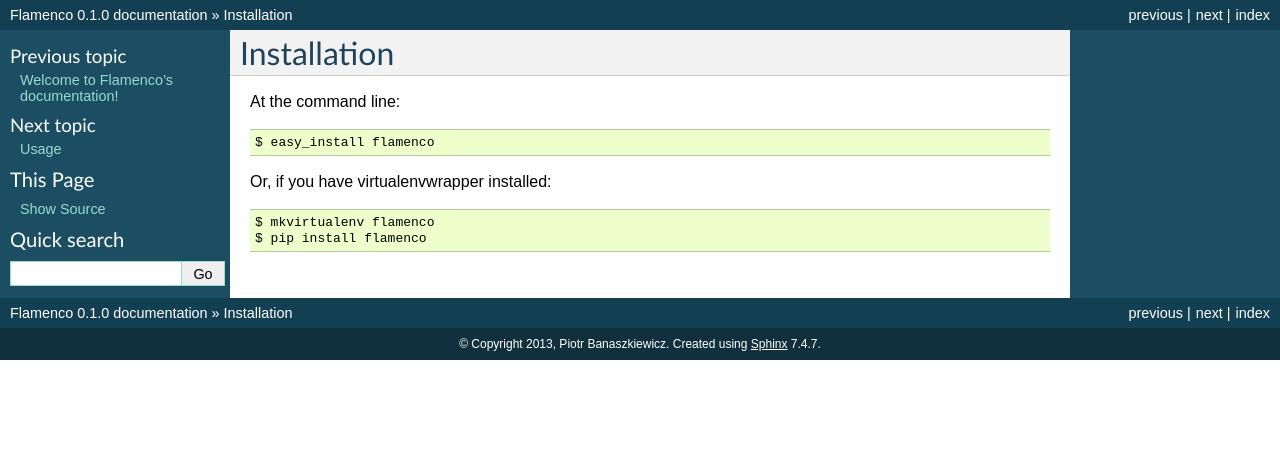
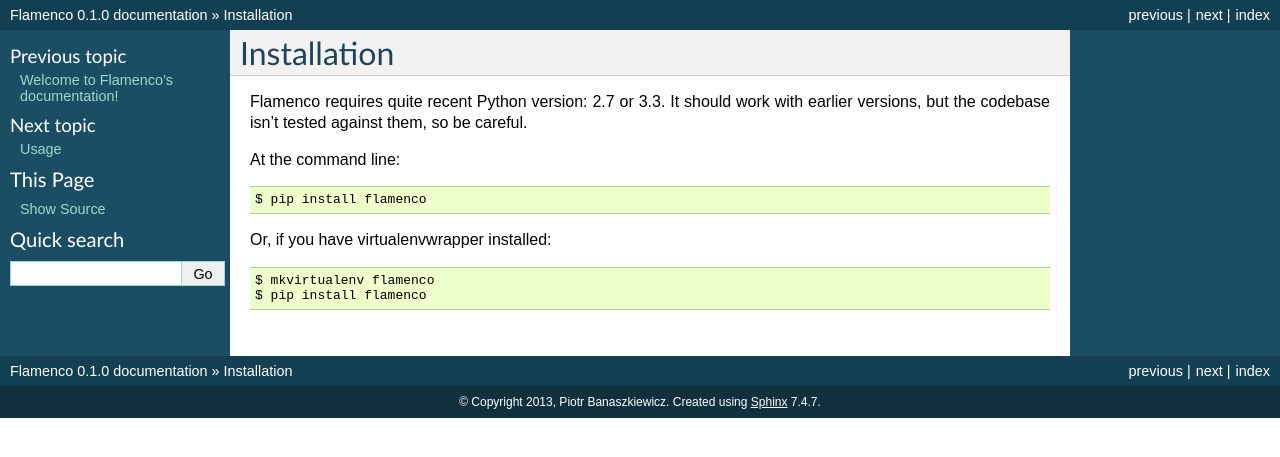
Before and after one commit to pbanaszkiewicz/flamenco, a Sphinx documentation site: the page built from docs/source/installation.rst, in a window 1280 px wide. Shown: the top 457 px of the page. Built offline with Sphinx 7.4.7, drawn with Linux system fonts in a browser that asks for light colours.

Commit message:
fix(tests) Tinkering with travis-ci

```diff
--- a/docs/source/installation.rst
+++ b/docs/source/installation.rst
@@ -2,9 +2,12 @@
 Installation
 ============
 
+Flamenco requires quite recent Python version: 2.7 or 3.3.  It should work with
+earlier versions, but the codebase isn't tested against them, so be careful.
+
 At the command line::
 
-    $ easy_install flamenco
+    $ pip install flamenco
 
 Or, if you have virtualenvwrapper installed::
 
```
Also changed, not shown: .travis.yml, 1 other file.
